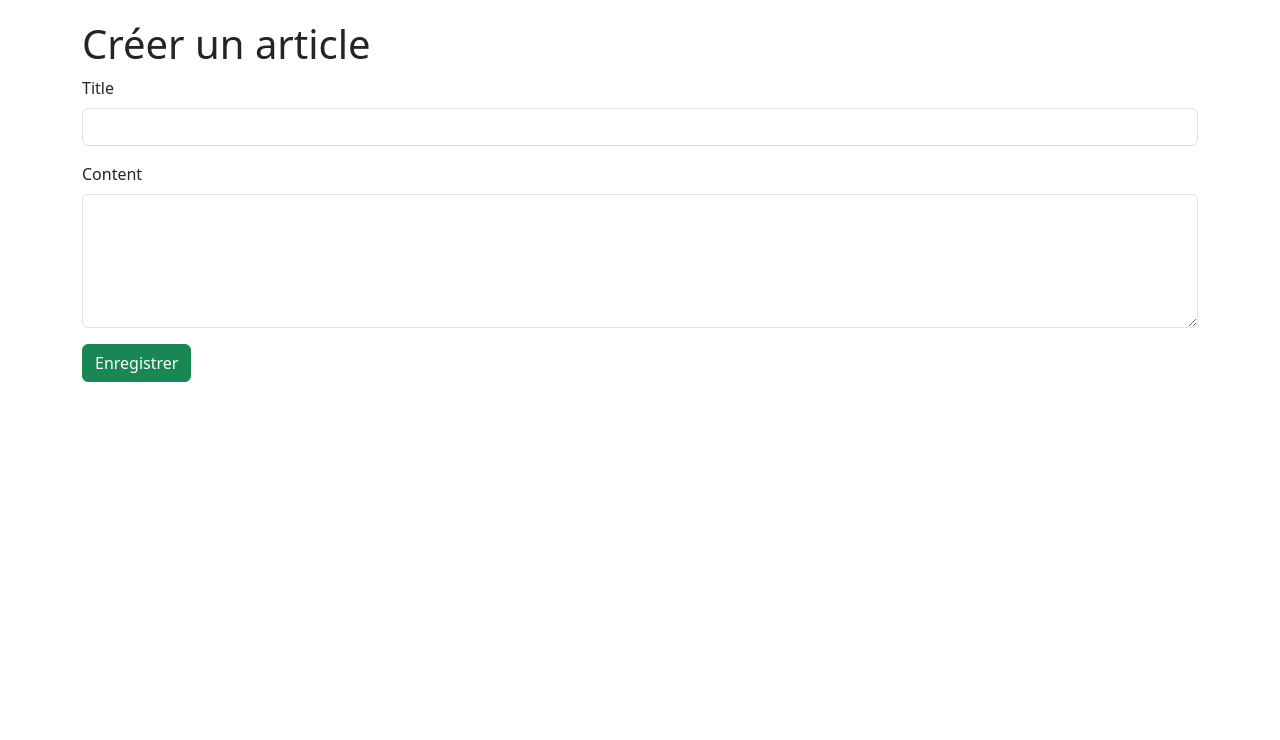
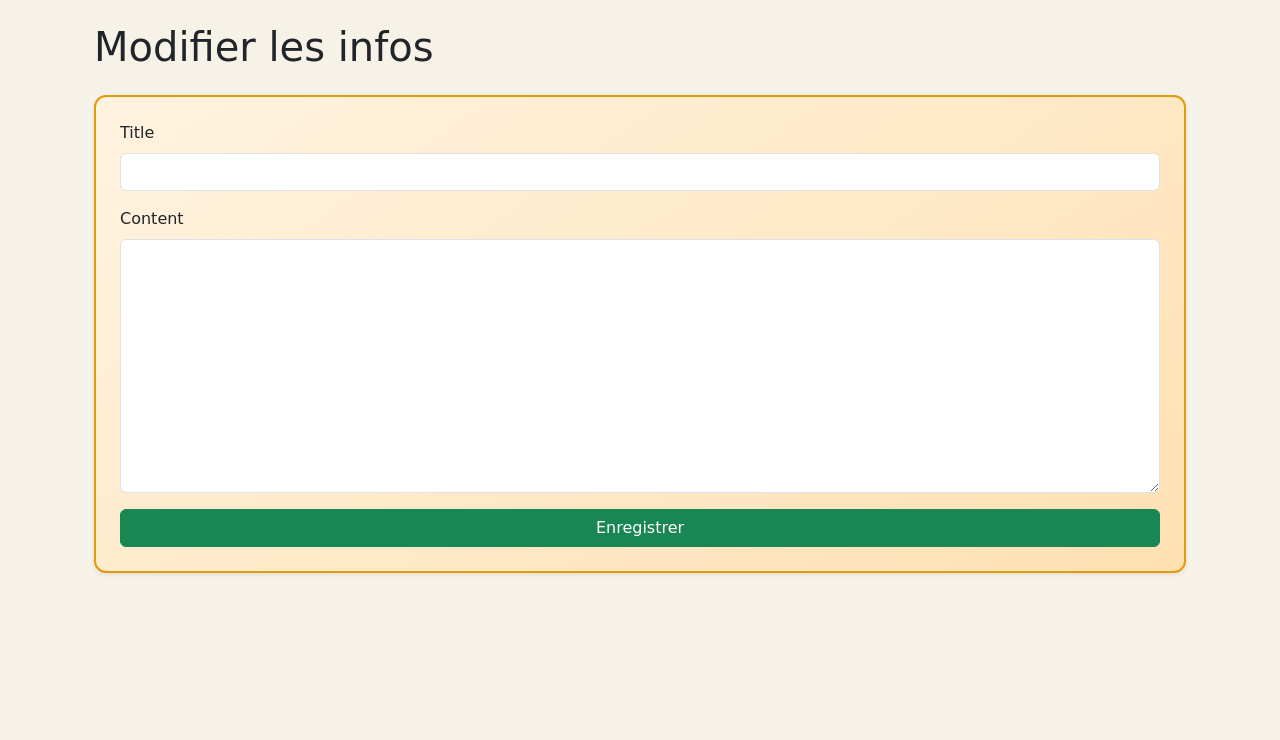
Before and after one commit to Timotheehau/TimoHSymfoEval, a Symfony app: template templates/article/edit.html.twig in a window 1280 px wide. Shown: the part 60-800 px from the top of the page. Run offline with Twig, Linux system fonts and the light colour scheme; the template is opened without the code that fills it, so the values that code supplies are empty; form fields are guessed from the names that the template uses; some libraries are stand-ins or nearby versions.

Commit message:
ajout de styles"

```diff
--- a/templates/article/edit.html.twig
+++ b/templates/article/edit.html.twig
@@ -1,21 +1,43 @@
 {% extends 'base.html.twig' %}
 
-{% block title %}Créer un article{% endblock %}
+{% block title %}Modifier un article{% endblock %}
 
 {% block body %}
-<h1>Créer un article</h1>
+<div class="container mt-4">
+    <h1 class="mb-4">Modifier les infos</h1>
 
     {{ form_start(form, {'attr': {'class': 'mb-3'}}) }}
+
+        <div class="card shadow-sm p-4 mb-3">
             <div class="mb-3">
-        {{ form_label(form.title) }}
+                {{ form_label(form.title, null, {'label_attr': {'class': 'form-label'}}) }}
                 {{ form_widget(form.title, {'attr': {'class': 'form-control'}}) }}
                 {{ form_errors(form.title) }}
             </div>
+
             <div class="mb-3">
-        {{ form_label(form.content) }}
-        {{ form_widget(form.content, {'attr': {'class': 'form-control', 'rows': 5}}) }}
+                {{ form_label(form.content, null, {'label_attr': {'class': 'form-label'}}) }}
+                {{ form_widget(form.content, {
+                    'attr': {
+                        'class': 'form-control',
+                        'rows': 10,
+                        'style': 'white-space: pre; font-family: monospace;'
+                    }
+                }) }}
                 {{ form_errors(form.content) }}
             </div>
+
+            {% if form.image is defined %}
+                <div class="mb-3">
+                    {{ form_label(form.image, null, {'label_attr': {'class': 'form-label'}}) }}
+                    {{ form_widget(form.image, {'attr': {'class': 'form-control'}}) }}
+                    {{ form_errors(form.image) }}
+                </div>
+            {% endif %}
+
             <button class="btn btn-success">Enregistrer</button>
+        </div>
+
     {{ form_end(form) }}
+</div>
 {% endblock %}
--- a/templates/base.html.twig
+++ b/templates/base.html.twig
@@ -4,7 +4,44 @@
     <meta charset="UTF-8">
     <title>{% block title %}Gestionnaire d'élevage{% endblock %}</title>
     <link rel="stylesheet" href="https://cdn.jsdelivr.net/npm/bootstrap@5.3.0/dist/css/bootstrap.min.css">
+
+    {# Style Dofus #}
+    <style>
+        body {
+            background: #f7f2e8;
+            font-family: 'Luckiest Guy', cursive;
+        }
+
+        .card {
+            border: 2px solid #e09c0b;
+            border-radius: 12px;
+            background: linear-gradient(145deg, #fff3e0, #ffe0b2);
+            box-shadow: 4px 4px 10px rgba(0,0,0,0.2);
+        }
+
+        .btn-primary {
+            background-color: #f7a300;
+            border-color: #f7a300;
+        }
+
+        .btn-primary:hover {
+            background-color: #ffbf47;
+            border-color: #ffbf47;
+        }
+
+        .card:hover {
+            transform: scale(1.03);
+            box-shadow: 6px 6px 20px rgba(0,0,0,0.4);
+            transition: all 0.3s ease;
+        }
+
+        nav.navbar {
+            background-image: url('/images/wood_texture.png'); /* optionnel, image de fond type Dofus */
+            border-bottom: 3px solid #f7a300;
+        }
+    </style>
 </head>
+
 <body>
 <nav class="navbar navbar-expand-lg navbar-dark bg-dark mb-4">
     <div class="container">
```
Also changed, not shown: src/Form/ArticleType.php (+11 -5 lines), templates/article/index.html.twig (+24 -10 lines), templates/article/new.html.twig (+10 -4 lines). Lines whose indentation alone changed are shown as unchanged.
